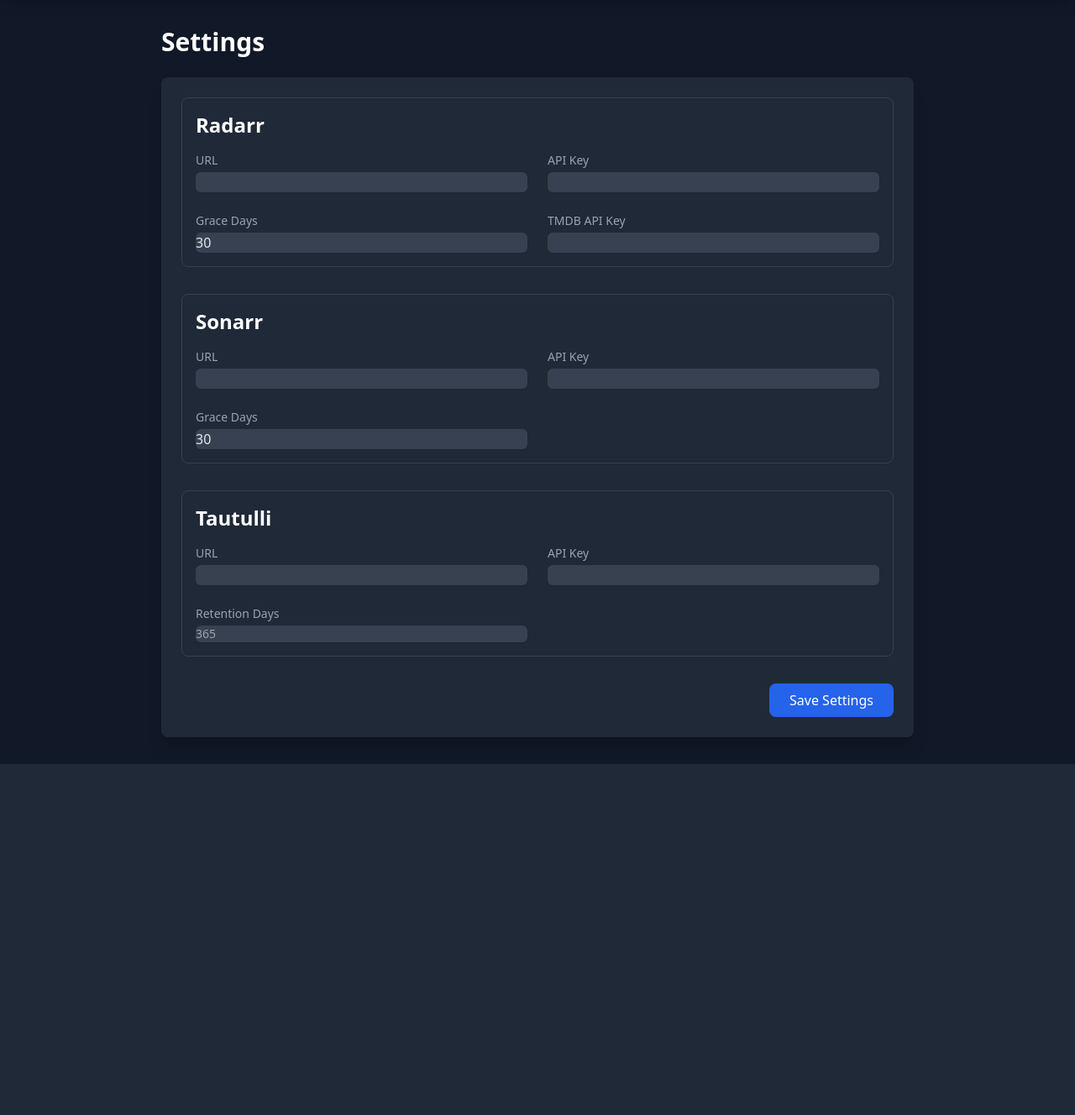
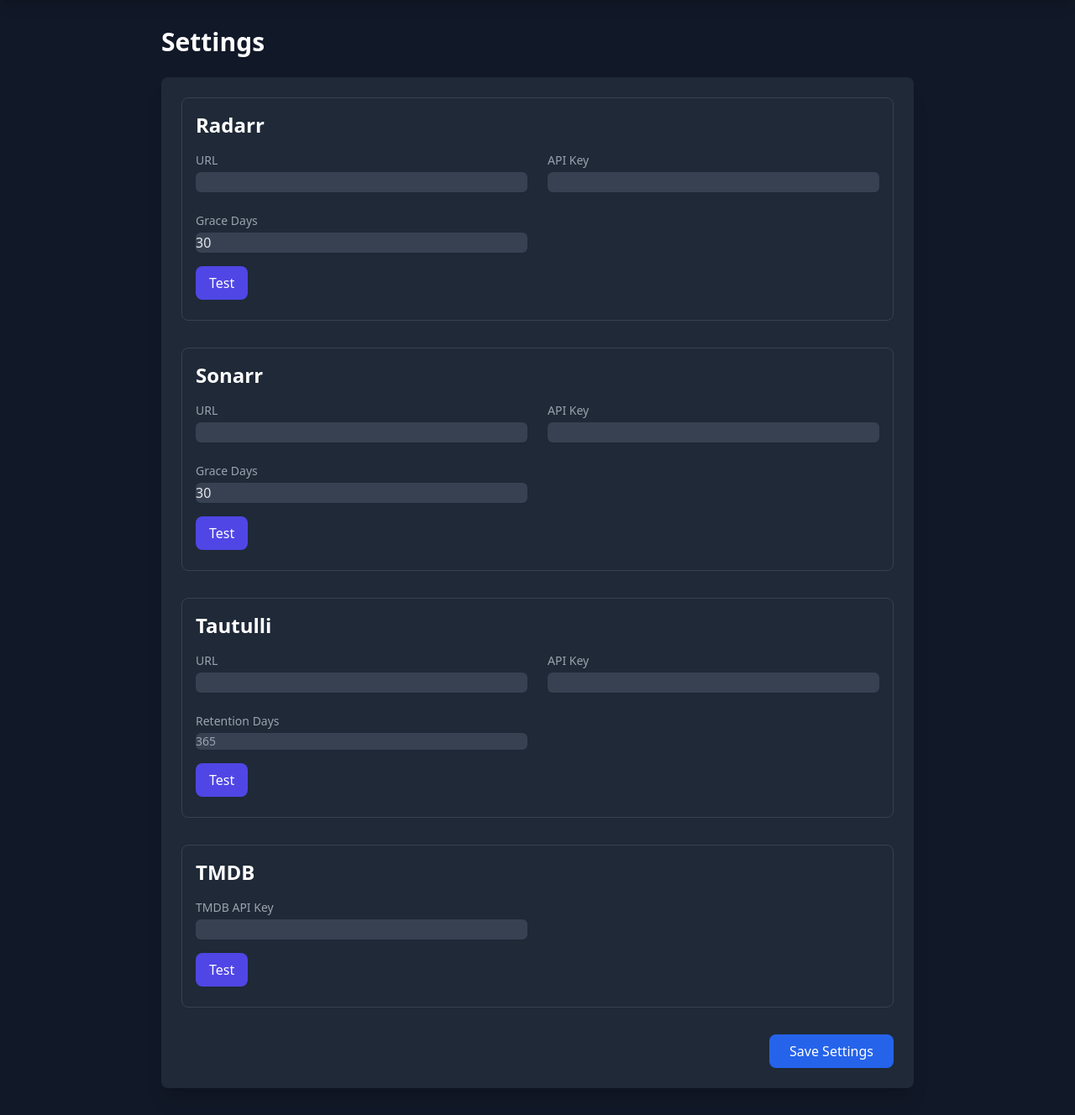
Before and after one commit to sagar4884/media-dashboard, a Python web app: template app/templates/settings.html in a window 1280 px wide. Shown: the part 64-1392 px from the top of the page at 84% size. Before the commit the page ends 974 px from the top, so only its background shows below. Run offline with Jinja, Linux system fonts and the light colour scheme; the template is opened without the code that fills it, so the values that code supplies are empty; some libraries are stand-ins or nearby versions.

Commit message:
Release version 0.714

```diff
--- a/app/templates/database.html
+++ b/app/templates/database.html
@@ -33,21 +33,21 @@
                     <div>
                         <h5 class="font-semibold">Integrity Check</h5>
                         <p class="text-gray-400">Verify the integrity of the database file. Checks for corruption.</p>
-                        <button class="mt-2 px-4 py-2 bg-blue-600 hover:bg-blue-700 rounded-md text-sm font-medium" onclick="performAction('/database/integrity_check', 'integrity-result')">Run Integrity Check</button>
+                        <button class="mt-2 px-4 py-2 bg-blue-600 hover:bg-blue-700 rounded-md text-sm font-medium disabled:opacity-50" onclick="performAction('/database/integrity_check', 'integrity-result')" {% if active_job_id %}disabled{% endif %}>Run Integrity Check</button>
                         <pre id="integrity-result" class="mt-2 p-2 bg-gray-900 border border-gray-700 rounded" style="display: none;"></pre>
                     </div>
                     <hr class="border-gray-700">
                     <div>
                         <h5 class="font-semibold">Optimize Database</h5>
                         <p class="text-gray-400">Run the OPTIMIZE command to reclaim unused space and defragment the database.</p>
-                        <button class="mt-2 px-4 py-2 bg-blue-600 hover:bg-blue-700 rounded-md text-sm font-medium" onclick="performAction('/database/optimize', 'optimize-result')">Optimize Database</button>
+                        <button class="mt-2 px-4 py-2 bg-blue-600 hover:bg-blue-700 rounded-md text-sm font-medium disabled:opacity-50" onclick="performAction('/database/optimize', 'optimize-result')" {% if active_job_id %}disabled{% endif %}>Optimize Database</button>
                         <pre id="optimize-result" class="mt-2 p-2 bg-gray-900 border border-gray-700 rounded" style="display: none;"></pre>
                     </div>
                     <hr class="border-gray-700">
                     <div>
                         <h5 class="font-semibold">Vacuum Database</h5>
                         <p class="text-gray-400">Rebuild the entire database to reclaim space from deleted data. This can take a while and will lock the database.</p>
-                        <button class="mt-2 px-4 py-2 bg-yellow-600 hover:bg-yellow-700 rounded-md text-sm font-medium" onclick="startBackgroundTask('/database/vacuum', 'vacuum-status')">Vacuum Database</button>
+                        <button class="mt-2 px-4 py-2 bg-yellow-600 hover:bg-yellow-700 rounded-md text-sm font-medium disabled:opacity-50" onclick="startBackgroundTask('/database/vacuum', 'vacuum-status')" {% if active_job_id %}disabled{% endif %}>Vacuum Database</button>
                         <div id="vacuum-status" class="mt-2" style="display: none;">
                             <div class="w-full bg-gray-700 rounded-full h-2.5">
                                 <div class="bg-blue-600 h-2.5 rounded-full" style="width: 0%;"></div>
--- a/app/templates/settings.html
+++ b/app/templates/settings.html
@@ -16,12 +16,20 @@
         {% include 'header.html' %}
         <div class="container mx-auto p-4 sm:p-6 lg:p-8">
             <div class="max-w-4xl mx-auto">
+                {% with messages = get_flashed_messages(with_categories=true) %}
+                {% if messages %}
+                  {% for category, message in messages %}
+                    <div class="bg-{{ 'green' if category == 'success' else 'red' }}-500 text-white p-3 rounded-lg shadow-lg mb-6">
+                      {{ message }}
+                    </div>
+                  {% endfor %}
+                {% endif %}
+                {% endwith %}
                 <div class="flex justify-between items-center mb-6">
                     <h1 class="text-3xl font-bold text-white">Settings</h1>
                 </div>
 
                 <form action="{{ url_for('settings') }}" method="POST" class="bg-gray-800 p-6 rounded-lg shadow-xl">
-                    <!-- Radarr Settings -->
                     <div class="mb-8 p-4 border border-gray-700 rounded-lg">
                         <h2 class="text-2xl font-bold mb-4 text-white">Radarr</h2>
                         <div class="grid grid-cols-1 md:grid-cols-2 gap-6">
@@ -37,10 +45,10 @@
                                 <label for="Radarr_grace_days" class="block text-sm font-medium text-gray-400">Grace Days</label>
                                 <input type="number" id="Radarr_grace_days" name="Radarr_grace_days" value="{{ radarr_settings.grace_days or 30 }}" class="mt-1 block w-full bg-gray-700 border-gray-600 rounded-md shadow-sm">
                             </div>
-                            <div>
-                                <label for="tmdb_api_key" class="block text-sm font-medium text-gray-400">TMDB API Key</label>
-                                <input type="text" id="tmdb_api_key" name="tmdb_api_key" value="{{ radarr_settings.tmdb_api_key or '' }}" class="mt-1 block w-full bg-gray-700 border-gray-600 rounded-md shadow-sm">
-                            </div>
+                        </div>
+                        <div class="mt-4">
+                            <button type="button" hx-post="/test_connection/radarr" hx-target="#radarr-test-result" hx-include="[name='Radarr_url'], [name='Radarr_api_key']" class="bg-indigo-600 text-white px-4 py-2 rounded-lg hover:bg-indigo-700 transition duration-300">Test</button>
+                            <div id="radarr-test-result" class="mt-2"></div>
                         </div>
                     </div>
 
@@ -61,6 +69,10 @@
                                 <input type="number" id="Sonarr_grace_days" name="Sonarr_grace_days" value="{{ sonarr_settings.grace_days or 30 }}" class="mt-1 block w-full bg-gray-700 border-gray-600 rounded-md shadow-sm">
                             </div>
                         </div>
+                        <div class="mt-4">
+                            <button type="button" hx-post="/test_connection/sonarr" hx-target="#sonarr-test-result" hx-include="[name='Sonarr_url'], [name='Sonarr_api_key']" class="bg-indigo-600 text-white px-4 py-2 rounded-lg hover:bg-indigo-700 transition duration-300">Test</button>
+                            <div id="sonarr-test-result" class="mt-2"></div>
+                        </div>
                     </div>
 
                     <!-- Tautulli Settings -->
@@ -80,6 +92,25 @@
                                 <input type="number" id="Tautulli_retention_days" name="Tautulli_retention_days" value="{{ tautulli_settings.retention_days or 365 }}" class="mt-1 block w-full bg-gray-700 border-gray-600 rounded-md shadow-sm">
                             </div>
                         </div>
+                        <div class="mt-4">
+                            <button type="button" hx-post="/test_connection/tautulli" hx-target="#tautulli-test-result" hx-include="[name='Tautulli_url'], [name='Tautulli_api_key']" class="bg-indigo-600 text-white px-4 py-2 rounded-lg hover:bg-indigo-700 transition duration-300">Test</button>
+                            <div id="tautulli-test-result" class="mt-2"></div>
+                        </div>
+                    </div>
+
+                    <!-- TMDB Settings -->
+                    <div class="mb-8 p-4 border border-gray-700 rounded-lg">
+                        <h2 class="text-2xl font-bold mb-4 text-white">TMDB</h2>
+                        <div class="grid grid-cols-1 md:grid-cols-2 gap-6">
+                            <div>
+                                <label for="tmdb_api_key" class="block text-sm font-medium text-gray-400">TMDB API Key</label>
+                                <input type="text" id="tmdb_api_key" name="tmdb_api_key" value="{{ radarr_settings.tmdb_api_key or '' }}" class="mt-1 block w-full bg-gray-700 border-gray-600 rounded-md shadow-sm">
+                            </div>
+                        </div>
+                        <div class="mt-4">
+                            <button type="button" hx-post="/test_connection/tmdb" hx-target="#tmdb-test-result" hx-include="[name='tmdb_api_key']" class="bg-indigo-600 text-white px-4 py-2 rounded-lg hover:bg-indigo-700 transition duration-300">Test</button>
+                            <div id="tmdb-test-result" class="mt-2"></div>
+                        </div>
                     </div>
 
                     <div class="flex justify-end">
```
Also changed, not shown: app/__init__.py (+7 -0 lines), app/routes.py (+37 -6 lines), app/templates/dashboard.html (+6 -6 lines), CHANGELOG.md.
